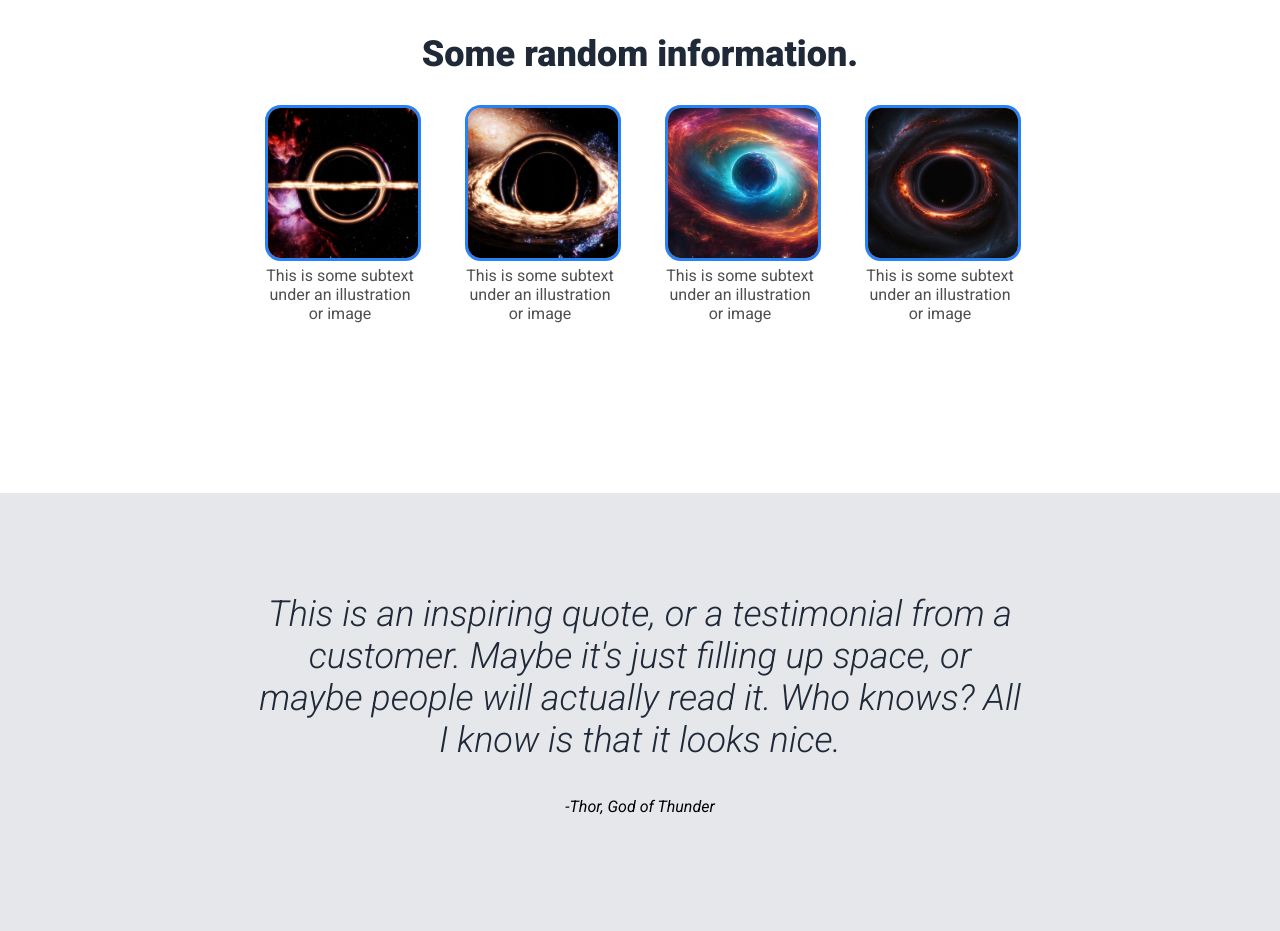
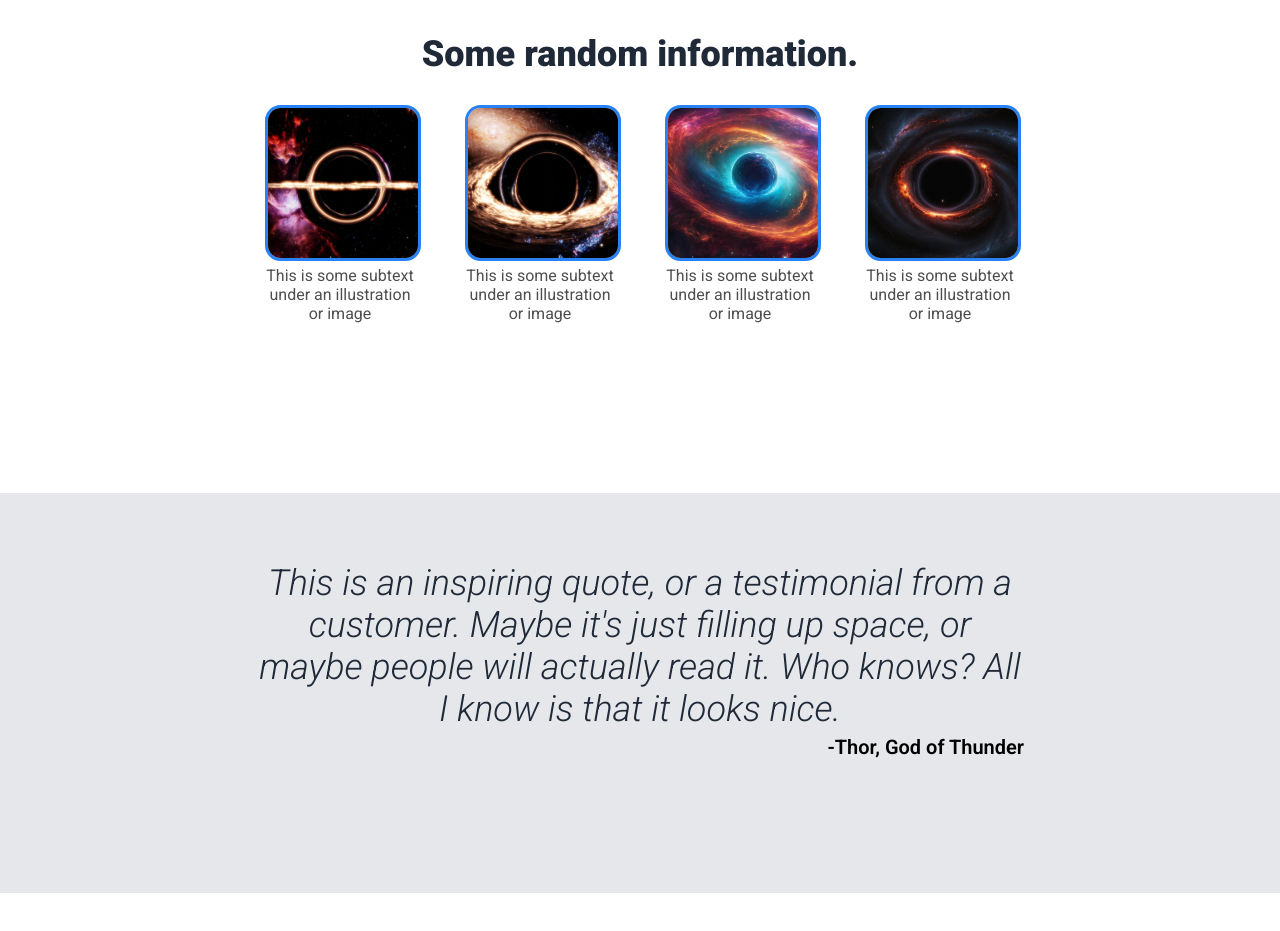
Before and after one commit to Occidits/basic-landpage, a plain HTML site: page index.html in a window 1280 px wide. Shown: the part 647-1578 px from the top of the page. After the commit the page ends 1540 px from the top, so only its background shows below. Drawn offline with Linux system fonts and the light colour scheme.

Commit message:
Finalize section-paragraph style

```diff
--- a/css/style.css
+++ b/css/style.css
@@ -110,7 +110,7 @@ p.header-text-others {
 
 /* Style of Information Section */
 .section-img {
-  height: 60vh;
+  min-height: 60vh;
   padding: 10px;
   display: flex;
   flex-direction: column;
@@ -155,21 +155,30 @@ sub {
 /* Motivation Paragraph Section */
 .section-paragraph {
   background-color: #e5e7eb;
-  height: 60vh;
+  min-height: 50vh;
 }
 
 .position-paragraph {
   padding: 5% 20%;
   display: flex;
-  flex-wrap: wrap;
+  flex-direction: column;
   justify-content: center;
   align-items: center;
 }
 
 .p-motivation {
+  margin: 5px 0px;
   font-style: italic;
   font-size: 36px;
   font-weight: 300;
   color: #1f2937;
   text-align: center;
 }
+
+.author {
+  font-style: normal;
+  font-size: 20px;
+  font-weight: 600;
+  text-align: right;
+  align-self: end;
+}
```
